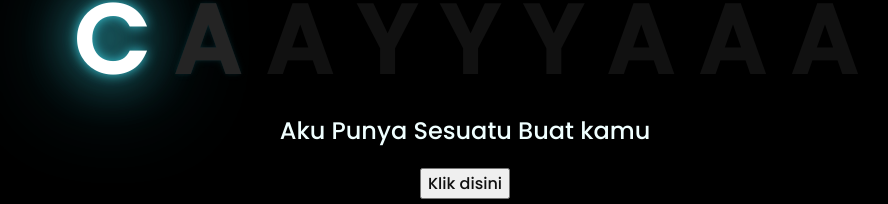
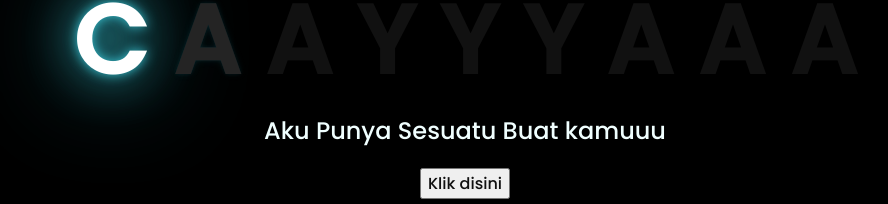
Before and after one commit to ARONNNNNNNNNNN/dwasdwadwa, a plain HTML site: page index.html in a window 1280 px wide. Shown: the part 325-529 px from the top of the page, without its empty margins (183-1071 px from the left). Drawn offline with Linux system fonts and the light colour scheme.

Commit message:
Update index.html

```diff
--- a/index.html
+++ b/index.html
@@ -23,7 +23,7 @@
         <span>A</span>
     </div>
     <div class="description">
-        <span>Aku Punya Sesuatu Buat kamu</span>
+        <span>Aku Punya Sesuatu Buat kamuuu</span>
     </div>
     <div class="button">
         <button>
```
